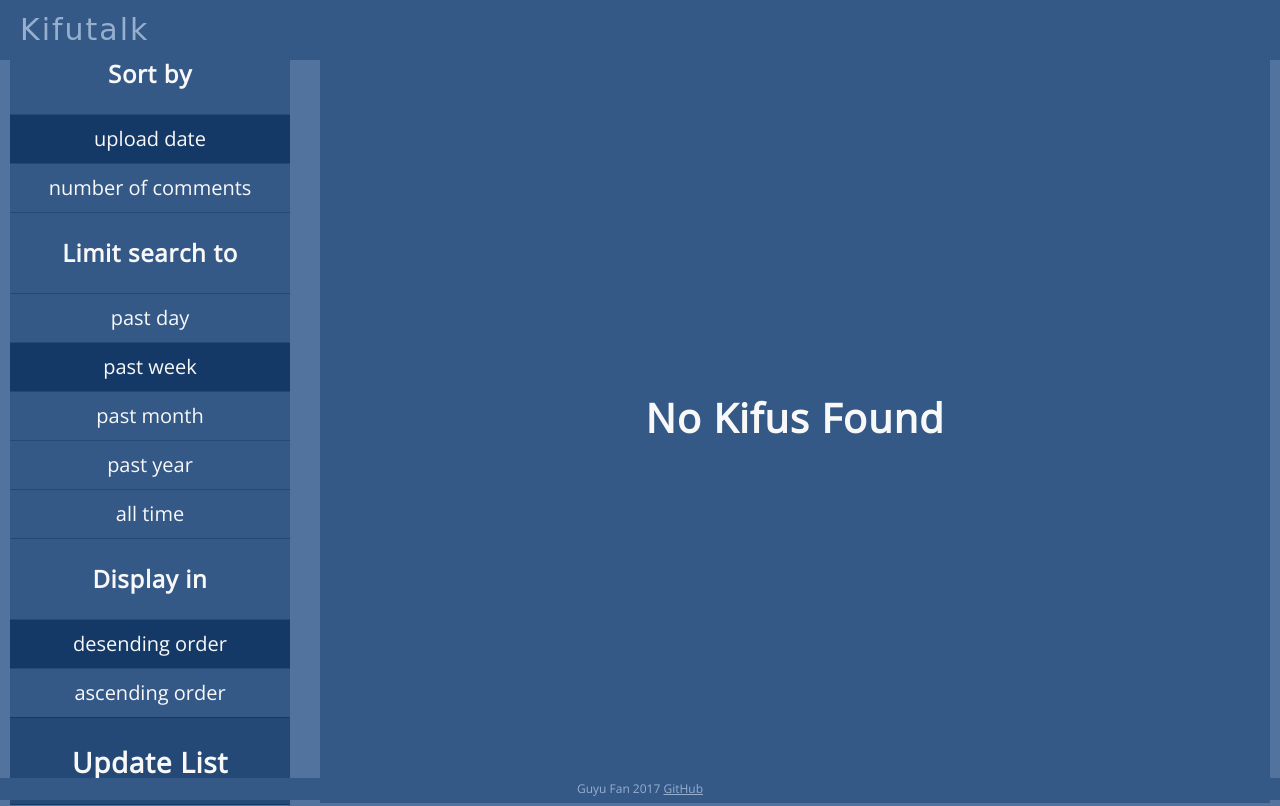
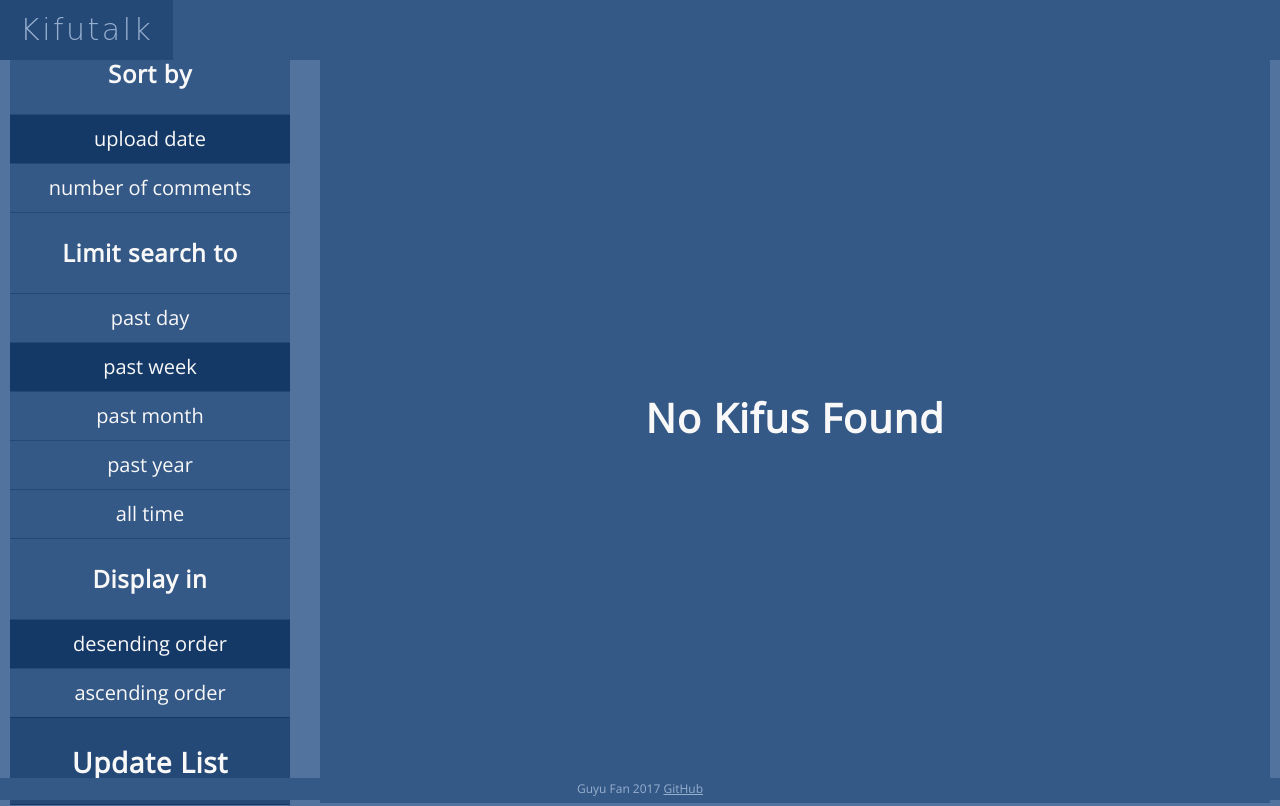
Before and after one commit to guyu96/kifutalk, a Flask app: page /browse in a window 1280 px wide. Run offline with Flask 2, Linux system fonts and the light colour scheme; data that the repository does not hold is empty; parts of the project's set-up code (start-up, migrations or seed data) failed here and were passed over; some libraries are stand-ins or nearby versions; some web fonts are replaced.

Commit message:
redo page header vertical centering with line-height

```diff
--- a/app/static/css/base.css
+++ b/app/static/css/base.css
@@ -9,40 +9,31 @@ header {
   right: 0;
   top: 0;
   z-index: 10;
-  height: 40px;
-  padding: 10px 20px;
+  height: 60px;
   color: #97afcf;
   background: #355987;
 }
 
-header h1 {
+header h1 a {
   font-size: 30px;
+  line-height: 60px;
+  padding: 0 20px;
   display: block;
   float: left;
   font-family: 'Patua One', cursive;
-  letter-spacing: 2px;
-  margin-top: 5px;
+  font-weight: 100;
+  letter-spacing: 2.5px;
+  text-decoration: none;
+  color: inherit;
 }
 
-header a {
-  text-decoration: none;
-  color: inherit;
+header h1 a:hover {
+  background: #254977;
 }
 
 header nav {
   display: block;
   float: right;
-}
-
-header nav a {
-  display: inline-block;
-  font-size: 15px;
-  padding: 12px 10px;
-  margin: 0 5px;
-}
-
-header nav a:hover {
-  background: #1a3c67;
 }
 
 footer {
```
